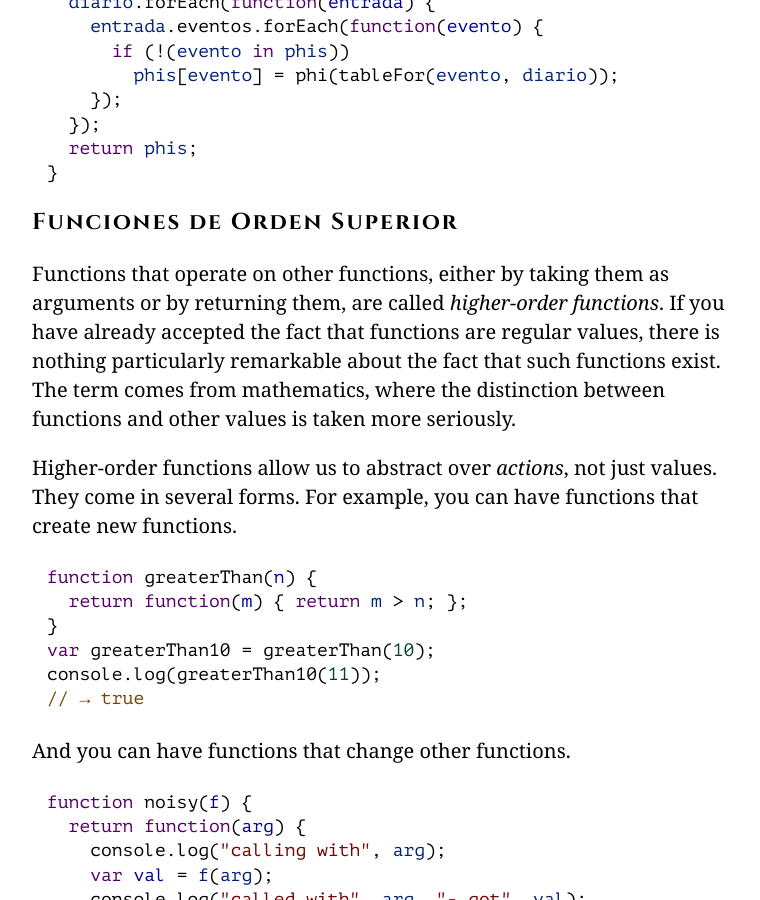
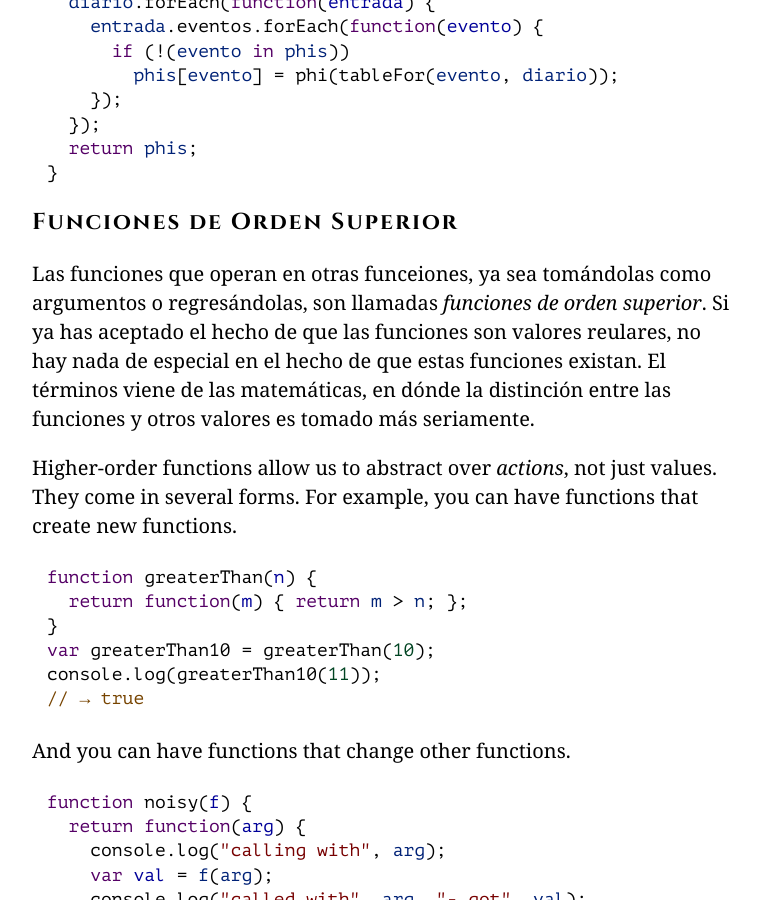
Before and after one commit to hectorip/Eloquent-JavaScript-ES-online, a Jekyll site: the page chapters/05_higher_order.html, which Jekyll copies as it is, in a window 1280 px wide and 900 px high, scrolled down 4819 px. Shown: the whole window, without its empty margins (258-1018 px from the left). Built offline with Jekyll 4.4.1, drawn with Linux system fonts in a browser that asks for light colours; nearby versions of some CDN libraries; library files that are not in the unit come from our copies; some of the changed text lies outside the part shown.

Commit message:
funciones de orden superior

```diff
--- a/chapters/05_higher_order.html
+++ b/chapters/05_higher_order.html
@@ -198,13 +198,12 @@ recorren un arreglo.</p>
   <span class="cm-keyword">return</span> <span class="cm-variable-2">phis</span>;
 }</pre>
 <h2><a class=h_ident id="h_iHaS8IghUj" href="#h_iHaS8IghUj"></a>Funciones de Orden Superior</h2>
-<p><a class=p_ident id="p_cao2fH68Tj" href="#p_cao2fH68Tj"></a>Functions that
-operate on other functions, either by taking them as arguments or by
-returning them, are called <em>higher-order functions</em>. If you have
-already accepted the fact that functions are regular values, there is
-nothing particularly remarkable about the fact that such functions
-exist. The term comes from mathematics, where the distinction
-between functions and other values is taken more seriously.</p>
+<p><a class=p_ident id="p_JM62QA+E8j" href="#p_JM62QA+E8j"></a>Las funciones que
+operan en otras funceiones, ya sea tomándolas como argumentos o regresándolas,
+son llamadas <em>funciones de orden superior</em>. Si ya has aceptado el hecho de que las funciones son
+valores reulares, no hay nada de especial en el hecho de que estas funciones
+existan. El términos viene de las matemáticas, en dónde la distinción
+entre las funciones y otros valores es tomado más seriamente.</p>
 <p><a class=p_ident id="p_+cgNTV2i2y" href="#p_+cgNTV2i2y"></a>Higher-order functions allow us to abstract over
 <em>actions</em>, not just values. They come in several forms. For example,
 you can have functions that create new functions.</p>
@@ -557,7 +556,7 @@ flat list.</p>
 <p><a class=p_ident id="p_1De08sAcOD" href="#p_1De08sAcOD"></a>The way we want to reduce this shape is by computing a value for a
 given person by combining values from their ancestors. This can be
 done recursively: if we are interested in person <em>A</em>, we have to
-compute the values for <em>A</em>���s parents, which in turn requires us to
+compute the values for <em>A</em>’s parents, which in turn requires us to
 compute the value for <em>A</em>’s grandparents, and so on. In principle,
 that&#8217;d require us to look at an infinite number of people, but since
 our data set is finite, we have to stop somewhere. We&#8217;ll allow a
```
Also changed, not shown: 1 other file.
